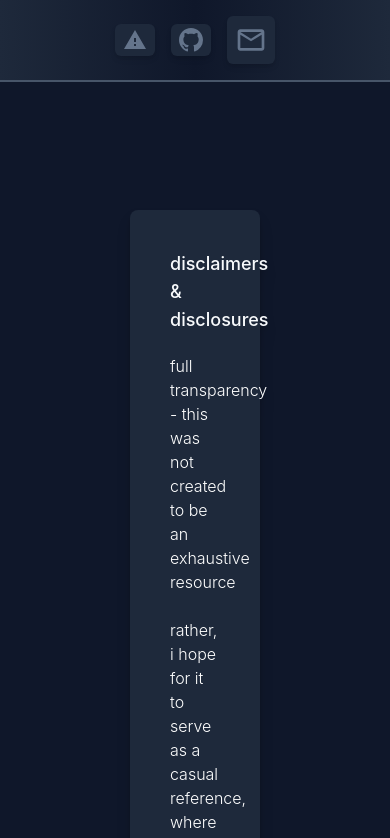
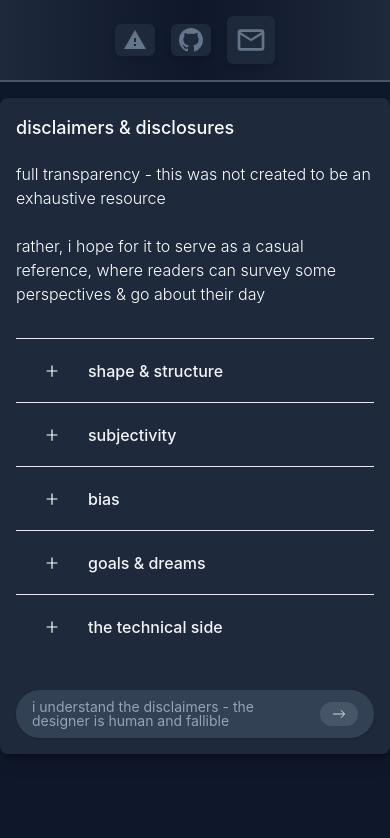
Before and after one commit to yairdyule/wrtg-3020-final, a Next.js app: page / in a window 390 px wide. Shown: the top 838 px of the page. Built offline with nearby package versions, Linux system fonts and the light colour scheme.

Commit message:
fix mobile styling
Signed-off-by: Jared Jewell <jaje9434@colorado.edu>

```diff
--- a/pages/index.js
+++ b/pages/index.js
@@ -87,9 +87,9 @@ export default function First() {
   const [loading, setLoading] = useState(false);
 
   return (
-    <div className="h-fill sm:w-screen lg:h-screen bg-slate-900 flex flex-col items-center justify-start pt-32 ">
-      <div className="w-4/12 sm:w-screen mx-auto rounded-lg radius-lg  shadow-lg drop-shadow-lg ">
-        <div className="bg-slate-800 min-w-11/12 rounded-lg radius-lg p-10 shadow-md flex flex-col justify-center">
+    <div className="h-screen sm:w-screen lg:h-screen bg-slate-900 flex flex-col items-center justify-start pt-4 lg:pt-32 ">
+      <div className=" sm:w-11/12 lg:w-fit mx-auto rounded-lg radius-lg  shadow-lg drop-shadow-lg ">
+        <div className="bg-slate-800 min-w-11/12 rounded-lg radius-lg p-4 lg:p-10 shadow-md flex flex-col justify-center">
           <h1 className="text-lg font-medium text-slate-50">
             disclaimers & disclosures
           </h1>
```
